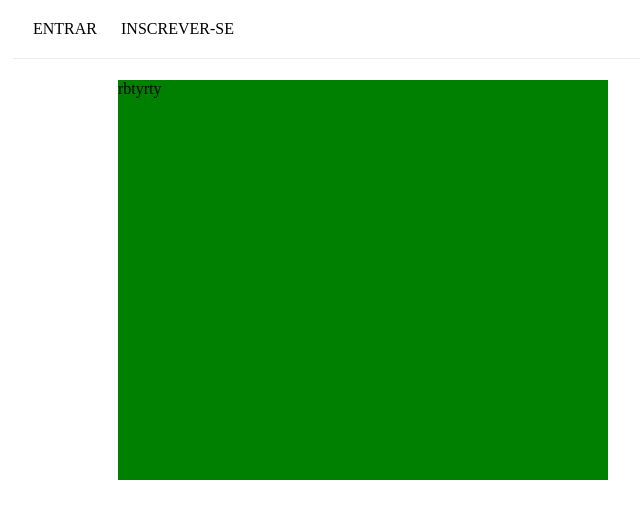
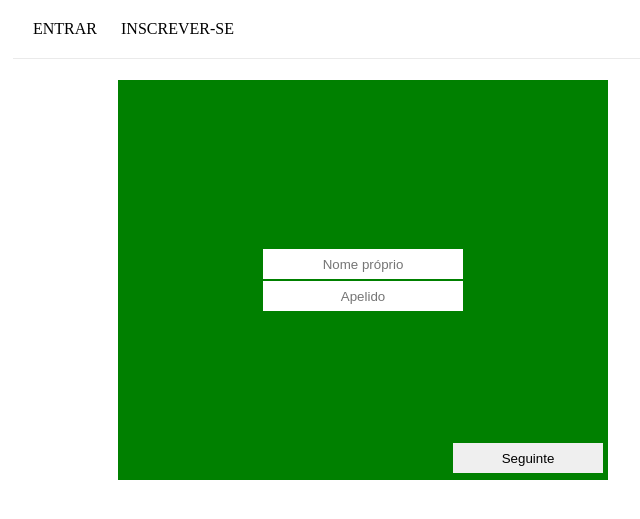
Before and after one commit to CaetanoBorges/entrar-cadastrar, a PHP site: page /entrar.php in a window 1280 px wide, after a click on "INSCREVER-SE". Shown: the top 519 px of the page, without its empty margins (277-917 px from the left). Run offline with PHP 8.4, Linux system fonts and the light colour scheme.

Commit message:
de manha

```diff
--- a/entrar.php
+++ b/entrar.php
@@ -19,7 +19,7 @@
 /* TELAS DE LOGIN E CADASTRO */
 .duasDivs{width:100%;height:100%;display:block;}
 #entrar{width:100%;height:100%;background:red;align-items: center;display: flex;justify-content: center;}
-#inscrever{width:100%;height:100%;background:green;display:none;}
+#inscrever{width:100%;height:100%;background:green;align-items: center;justify-content: center;display:none;}
 
 /* TELA ENTRAR */
 .input-entrar{width:200px;height:30px;display:block;margin:2px auto;box-shadow: none;border: none;text-align: center;clear: both;}
@@ -30,8 +30,30 @@
 #esqueci-pass{display: none;}
 #obter-codigo{display: none;}
 #tenho-codigo{display: none;}
+
+.renovar{padding:10px;display: block;width: 60%;margin: 10px auto;}
+
+/*CADASTRAR `*/
+
+#cadastrar-nascimento{display: none;}
+#cadastrar-email{display: none;}
+#cadastrar-password{display: none;}
+#cadastrar-telefone{display: none;}
+#cadastrar-termos{display: none;}
+
+
+.acao-cadastrar{width:150px;height:30px;display:block;margin:2px auto;box-shadow: none;border: none;text-align: center;position: absolute;right:5px;bottom:5px;}
+.acao-cadastrar:focus{border: none;border-radius: 0;outline: none;box-shadow:none;}
+
 span{cursor: pointer;font-weight: bold;}
 button{cursor: pointer;}
+
+.dia-mes{width: 50px;height:30px;text-align:center;}
+.dia-mes:focus{outline: none;}
+
+.outline-none:focus{outline: none;}
+.genero{width:216px;height: 34px;text-align:center;margin-top:5px;}
+.mes{width:100px;height: 34px;text-align:center}
 </style>
 <body>
     <div class="corpo">
@@ -43,9 +65,59 @@ button{cursor: pointer;}
         </div>
         <div style="width:70%;display:block;margin:10vh auto;height:50%;position:relative">
             <div class="duasDivs">
+                <!-- -->
                 <div id="inscrever">
-                rbtyrty
+
+                    <div id="cadastrar-nome">
+                        <input type="text" placeholder="Nome próprio" class="input-entrar">
+                        <input type="text" placeholder="Apelido" class="input-entrar">
+                        <button class="acao-cadastrar" onclick='_paraHash("#cadastrar-nascimento")'>Seguinte</button>
+                    </div>
+                    <div id="cadastrar-nascimento">
+                        <input type="number" placeholder="Dia" class="dia-mes">
+                        <select name="" id="" class="mes outline-none">
+                            <option value="0">Mês</option>
+                            <option value="1">Janeiro</option>
+                            <option value="2">Fevereiro</option>
+                            <option value="3">Março</option>
+                            <option value="4">Abril</option>
+                            <option value="5">Maio</option>
+                            <option value="6">Junho</option>
+                            <option value="7">Julho</option>
+                            <option value="8">Agosto</option>
+                            <option value="9">Setembro</option>
+                            <option value="10">Outubro</option>
+                            <option value="11">Novembro</option>
+                            <option value="12">Dezembro</option>
+                        </select>
+                        <input type="number" placeholder="Ano" class="dia-mes">
+                        <br>
+                        <select name="" id="" class="genero outline-none">
+                            <option value="g">Género</option>
+                            <option value="m">Masculino</option>
+                            <option value="f">Feminino</option>
+                        </select>
+                        <button class="acao-cadastrar" onclick='_paraHash("#cadastrar-email")'>Seguinte</button>
+                    </div>
+                    <div id="cadastrar-email">
+                        <input type="email" placeholder="Email" class="input-entrar">
+                        <button class="acao-cadastrar" onclick='_paraHash("#cadastrar-password")'>Seguinte</button>
+                    </div>
+                    <div id="cadastrar-password">
+                        <input type="text" placeholder="Palavra passe" class="input-entrar">
+                        <button class="acao-cadastrar" onclick='_paraHash("#cadastrar-telefone")'>Seguinte</button>
+                    </div>
+                    <div id="cadastrar-telefone">
+                        <input type="text" placeholder="Número de telefone" class="input-entrar">
+                        <button class="acao-cadastrar" onclick='_paraHash("#cadastrar-termos")'>Seguinte</button>
+                    </div>
+                    <div id="cadastrar-termos">
+                        Termos
+                        <button class="acao-cadastrar" onclick=''>Concluir</button>
+                    </div>
                 </div>
+                <!-- -->
+                <!-- -->
                 <div id="entrar">
                     <div id="entrar-principal">
                         <input type="email" class="input-entrar">
@@ -54,21 +126,22 @@ button{cursor: pointer;}
                         <p class="esqueci-pass">Esqueci a palavra passe!<br> <span onclick='_paraHash("#esqueci-pass")'>Renovar</span></p>
                     </div>
                     <div id="esqueci-pass">
-                        <button class="input-entrar" onclick='_paraHash("#obter-codigo")'>Obter código para renovar a palavra passe</button>
-                        <button class="input-entrar" onclick='_paraHash("#tenho-codigo")'>Já tenho o código, quero renovar a palavra passe</button>
+                        <button class="renovar" onclick='_paraHash("#obter-codigo")'>Obter código para renovar a palavra passe</button>
+                        <button class="renovar" onclick='_paraHash("#tenho-codigo")'>Já tenho o código, quero renovar a palavra passe</button>
                     </div>
                     <div id="obter-codigo">
                         <p class="esqueci-sms">Insira o seu e-mail e irá receber um código <br> que ajudará a renovar a palavra passe.</p>
-                        <input type="email" class="input-entrar">
-                        <button class="input-entrar">Entrar</button>
+                        <input type="email" class="input-entrar" placeholder="Email">
+                        <button class="input-entrar">Receber código</button>
                     </div>
                     <div id="tenho-codigo">
                         <p class="esqueci-sms">Insira o e-mail e código que recebeu no e-mail<br>Para renovar a palavra passe.</p>
-                        <input type="email" class="input-entrar">
-                        <input type="text" class="input-entrar">
+                        <input type="email" class="input-entrar" placeholder="Email">
+                        <input type="text" class="input-entrar" placeholder="Código recebido">
                         <button class="input-entrar">Renovar Password</button>
                     </div>
                 </div>
+                <!-- -->
             </div>
         </div>
     </div>
@@ -99,6 +172,18 @@ window.addEventListener("hashchange", function(e){
         routerEntrar(["none","none","none","block"])
     }
 
+    else if(location.hash == "#cadastrar-nascimento"){
+        routerCadastrar(["none","block","none","none","none","none"])
+    }else if(location.hash == "#cadastrar-email"){
+        routerCadastrar(["none","none","block","none","none","none"])
+    }else if(location.hash == "#cadastrar-password"){
+        routerCadastrar(["none","none","none","block","none","none"])
+    }else if(location.hash == "#cadastrar-telefone"){
+        routerCadastrar(["none","none","none","none","block","none"])
+    }else if(location.hash == "#cadastrar-termos"){
+        routerCadastrar(["none","none","none","none","none","block"])
+    }
+
 })
 
 _paraHash("#entrar");
@@ -116,8 +201,22 @@ function routerPrincipal(a) {
         _("#tenho-codigo").style.display = a[1];
         return
     }
-   _("#entrar").style.display = a[0];
-   _("#inscrever").style.display = a[1];
+
+    if(a[1] == "flex"){
+        _("#inscrever").style.display = a[1];
+        _("#cadastrar-nome").style.display = "block";
+
+
+        _("#entrar").style.display = a[0];
+
+        _("#cadastrar-nascimento").style.display = a[0];
+        _("#cadastrar-email").style.display = a[0];
+        _("#cadastrar-password").style.display = a[0];
+        _("#cadastrar-telefone").style.display = a[0];
+        _("#cadastrar-termos").style.display = a[0];
+        return
+    }
+
 }
 // FUNCAO ROUTER ENTRAR
 function routerEntrar(a) {
@@ -126,5 +225,14 @@ function routerEntrar(a) {
    _("#obter-codigo").style.display = a[2];
    _("#tenho-codigo").style.display = a[3];
 }
+// FUNCAO ROUTER CADASTRAR
+function routerCadastrar(a) {
+   _("#cadastrar-nome").style.display = a[0];
+   _("#cadastrar-nascimento").style.display = a[1];
+   _("#cadastrar-email").style.display = a[2];
+   _("#cadastrar-password").style.display = a[3];
+   _("#cadastrar-telefone").style.display = a[4];
+   _("#cadastrar-termos").style.display = a[5];
+}
 </script>
 </html>
```
